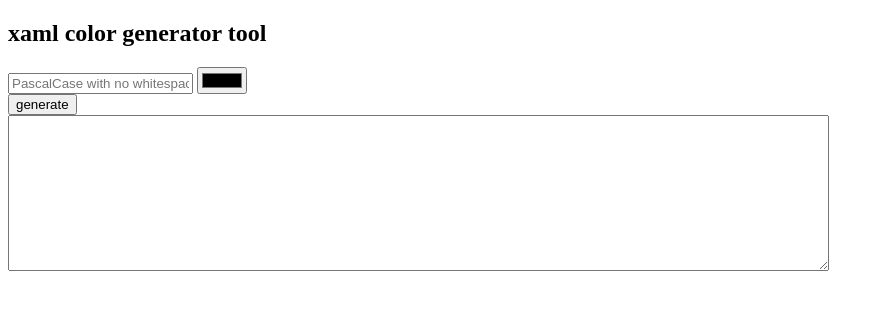
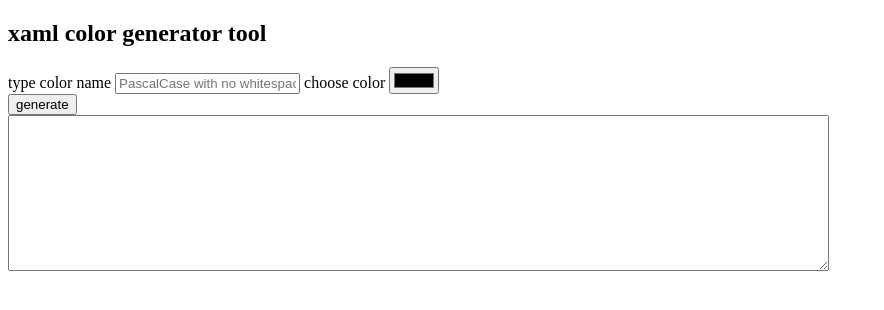
Before and after one commit to slavkapiyavka/xaml-color-generator, a plain HTML site: page index.html in a window 1280 px wide. Shown: the whole page, without its empty margins (0-884 px from the left). Drawn offline with Linux system fonts and the light colour scheme.

Commit message:
add label title

```diff
--- a/index.html
+++ b/index.html
@@ -14,11 +14,13 @@
         <h2>xaml color generator tool</h2>
         <form name="color-input-form">
             <div class="form-row-group">
-                <label>
+                <label class="form-label">
+                    <span>type color name</span>
                     <input class="color-name-input" type="text" name="color-name"
                         placeholder="PascalCase with no whitespaces" />
                 </label>
-                <label>
+                <label class="form-label">
+                    <span>choose color</span>
                     <input class="color-code-input" type="color" name="color-code" />
                 </label>
             </div>
```
